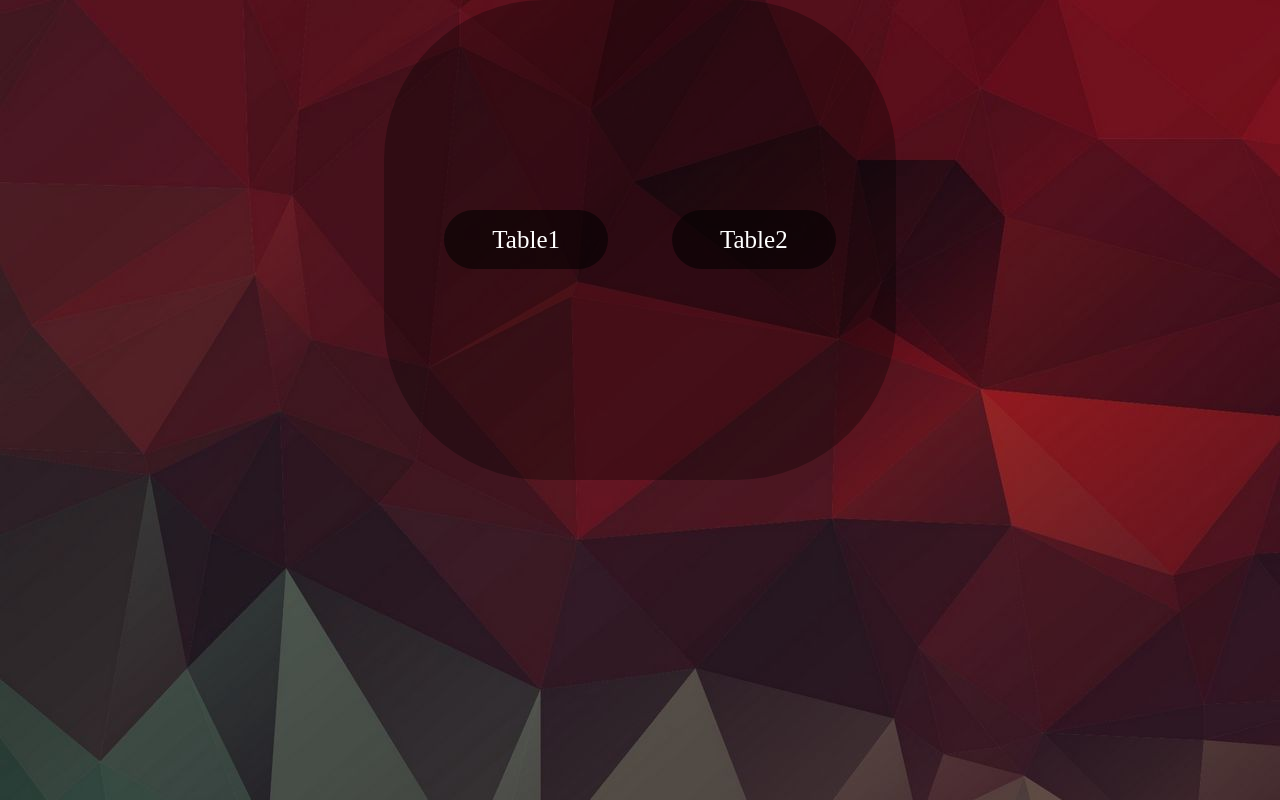
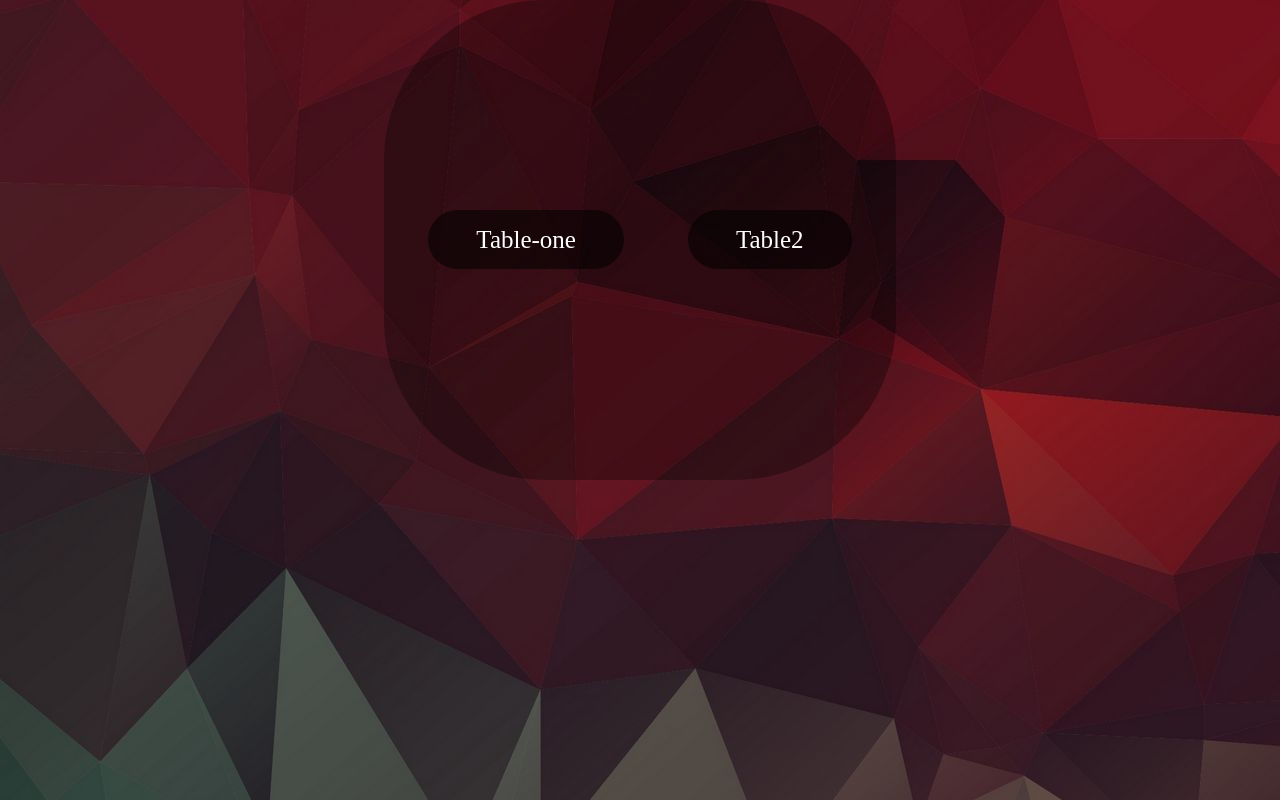
Before and after one commit to Jec-London/__kyrs__test__, a plain HTML site: page index.html in a window 1280 px wide. Drawn offline with Linux system fonts and the light colour scheme.

Commit message:
Замні імені силки в index.html

```diff
--- a/index.html
+++ b/index.html
@@ -14,7 +14,7 @@
 
         <div class="main-content">
             <div class="one-table">
-                <a href="table1.html"><span>Table1</span></a>
+                <a href="table1.html"><span>Table-one</span></a>
             </div>
 
             <div class="two-table">
```
